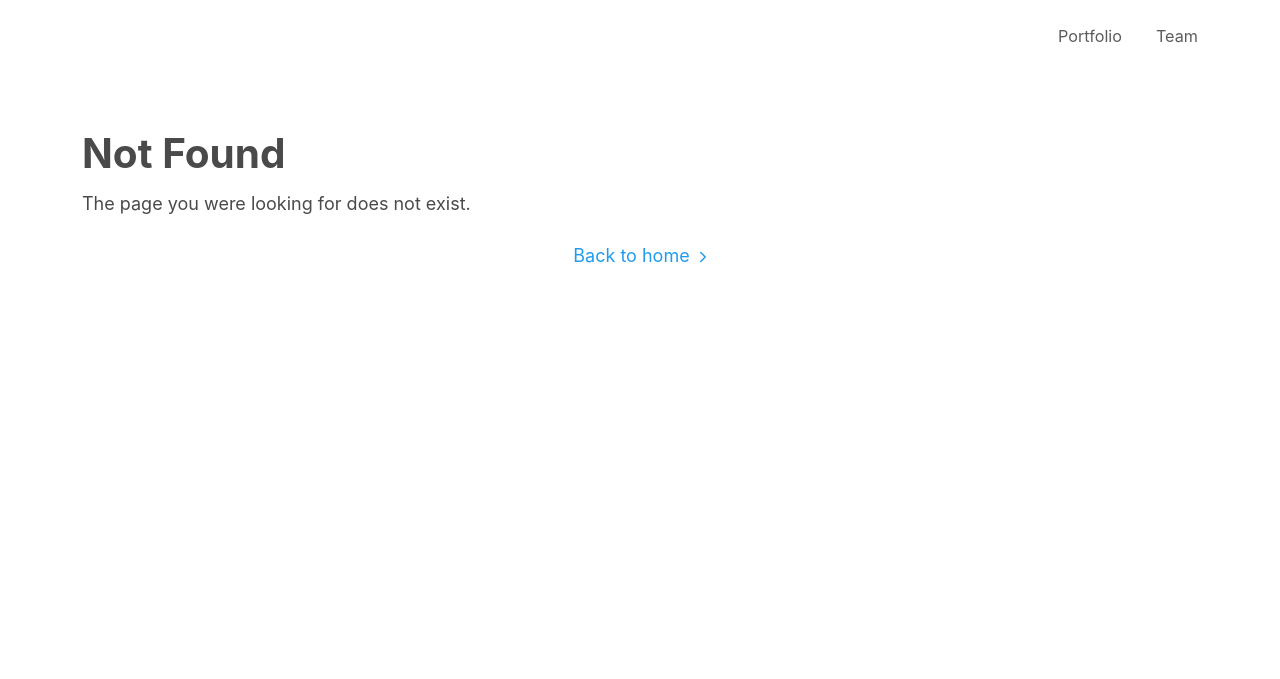
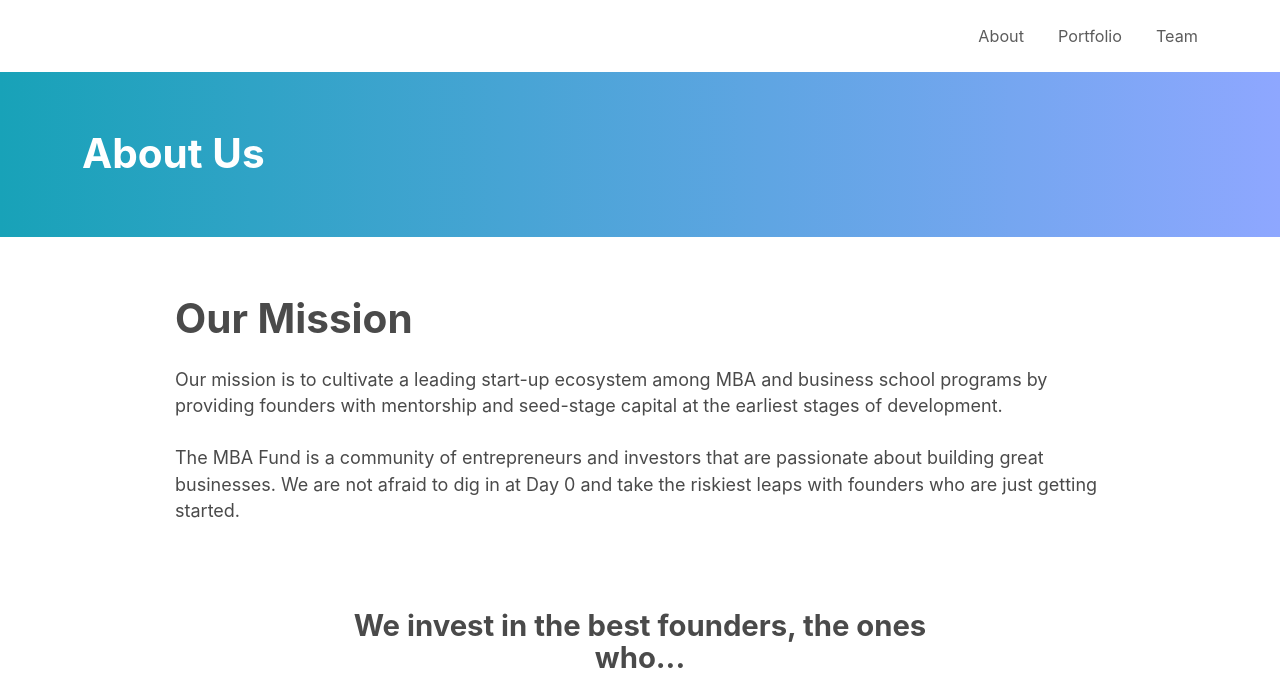
Before and after one commit to valenciafu/thembafund, a Gatsby site: page /about in a window 1280 px wide. Before the commit this address had no page. Shown: the top 679 px of the page. Built offline with nearby package versions, Linux system fonts and the light colour scheme; Gatsby itself is replaced by a stand-in of ours.

Commit message:
add about page

```diff
--- /dev/null
+++ b/src/components/About/Hero.tsx
@@ -0,0 +1,21 @@
+import React from 'react'
+import styled from 'styled-components'
+
+import { Section, Container, H1, P } from '../../shared'
+import { TEAL, LILAC } from '../../constants/colors'
+
+const StyledSection = styled(Section)`
+  background-image: linear-gradient(90deg, ${TEAL}, ${LILAC});
+`
+
+export const AboutHero = () => {
+  return (
+    <StyledSection>
+      <Container>
+        <H1 white mb0>
+          About Us
+        </H1>
+      </Container>
+    </StyledSection>
+  )
+}
--- a/src/components/Nav/Links.tsx
+++ b/src/components/Nav/Links.tsx
@@ -11,7 +11,11 @@
 } from '../../constants/measurements'
 import { BLACK } from '../../constants/colors'
 import { INTER } from '../../constants/fonts'
-import { PORTFOLIO_ROUTE, TEAM_ROUTE } from '../../constants/routes'
+import {
+  ABOUT_ROUTE,
+  PORTFOLIO_ROUTE,
+  TEAM_ROUTE,
+} from '../../constants/routes'
 
 interface ILinksProps {
   active: boolean
@@ -80,6 +84,7 @@
 `
 
 const links: string[][] = [
+  ['About', ABOUT_ROUTE],
   ['Portfolio', PORTFOLIO_ROUTE],
   ['Team', TEAM_ROUTE],
 ]
--- a/src/constants/routes.ts
+++ b/src/constants/routes.ts
@@ -1,5 +1,6 @@
 // Internal
 export const HOME_ROUTE = '/'
+export const ABOUT_ROUTE = '/about'
 export const PORTFOLIO_ROUTE = '/portfolio'
 export const TEAM_ROUTE = '/team'
 
--- /dev/null
+++ b/src/pages/about.tsx
@@ -0,0 +1,19 @@
+import React from 'react'
+import styled from 'styled-components'
+
+import Layout from '../components/Layout'
+import SEO from '../components/SEO'
+import { AboutHero } from '../components/About/Hero'
+import { Mission } from '../components/About/Mission'
+import { Funded } from '../components/About/Funded'
+
+const AboutPage = (): React.ReactElement => (
+  <Layout>
+    <SEO title="About" />
+    <AboutHero />
+    <Mission />
+    <Funded />
+  </Layout>
+)
+
+export default AboutPage
```
Also changed, not shown: src/components/Home/index.tsx (+3 -8 lines), src/components/About/Funded.tsx (renamed from src/components/Home/Funded.tsx), src/components/About/Mission.tsx (renamed from src/components/Home/Mission.tsx).
